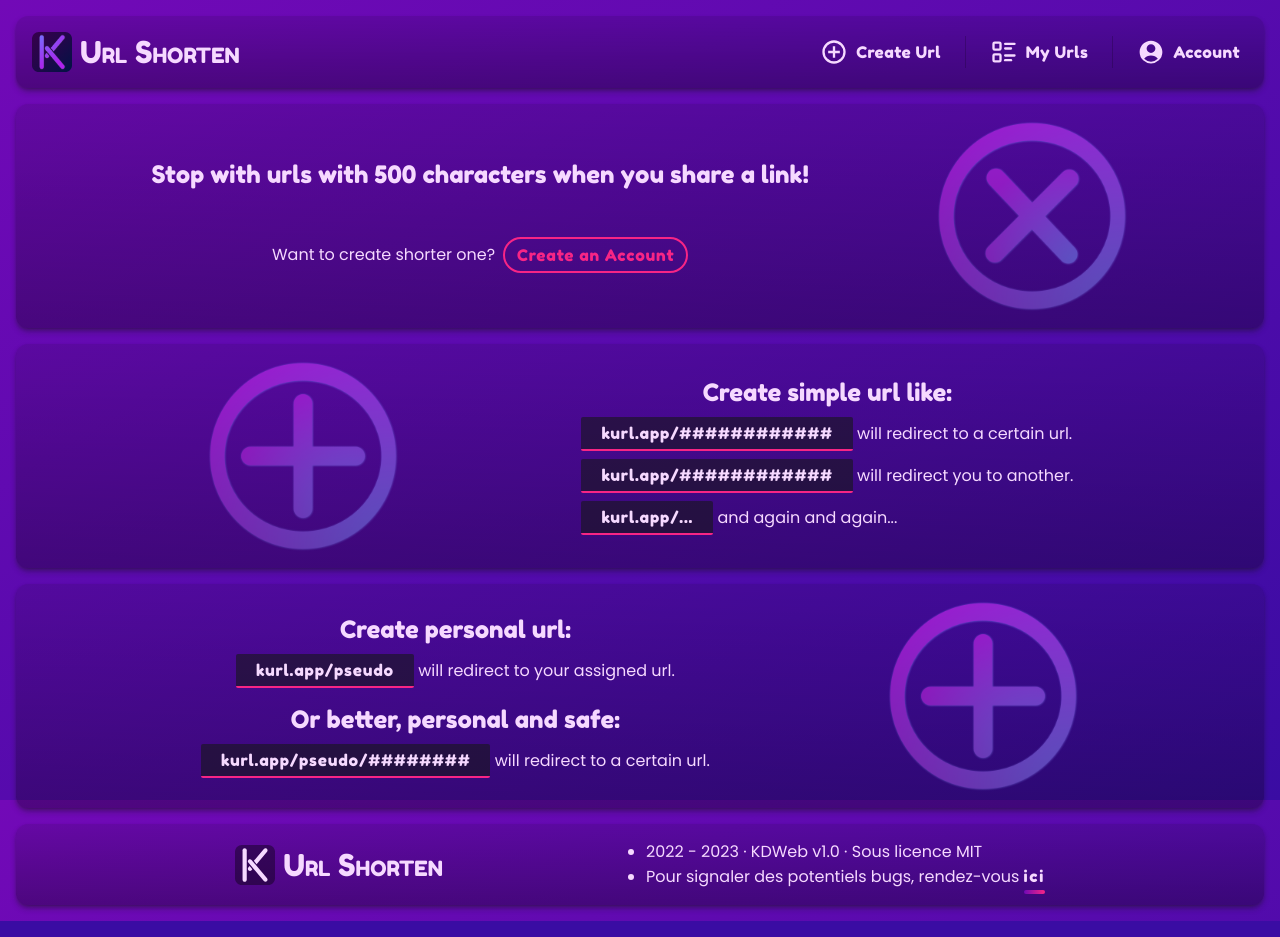
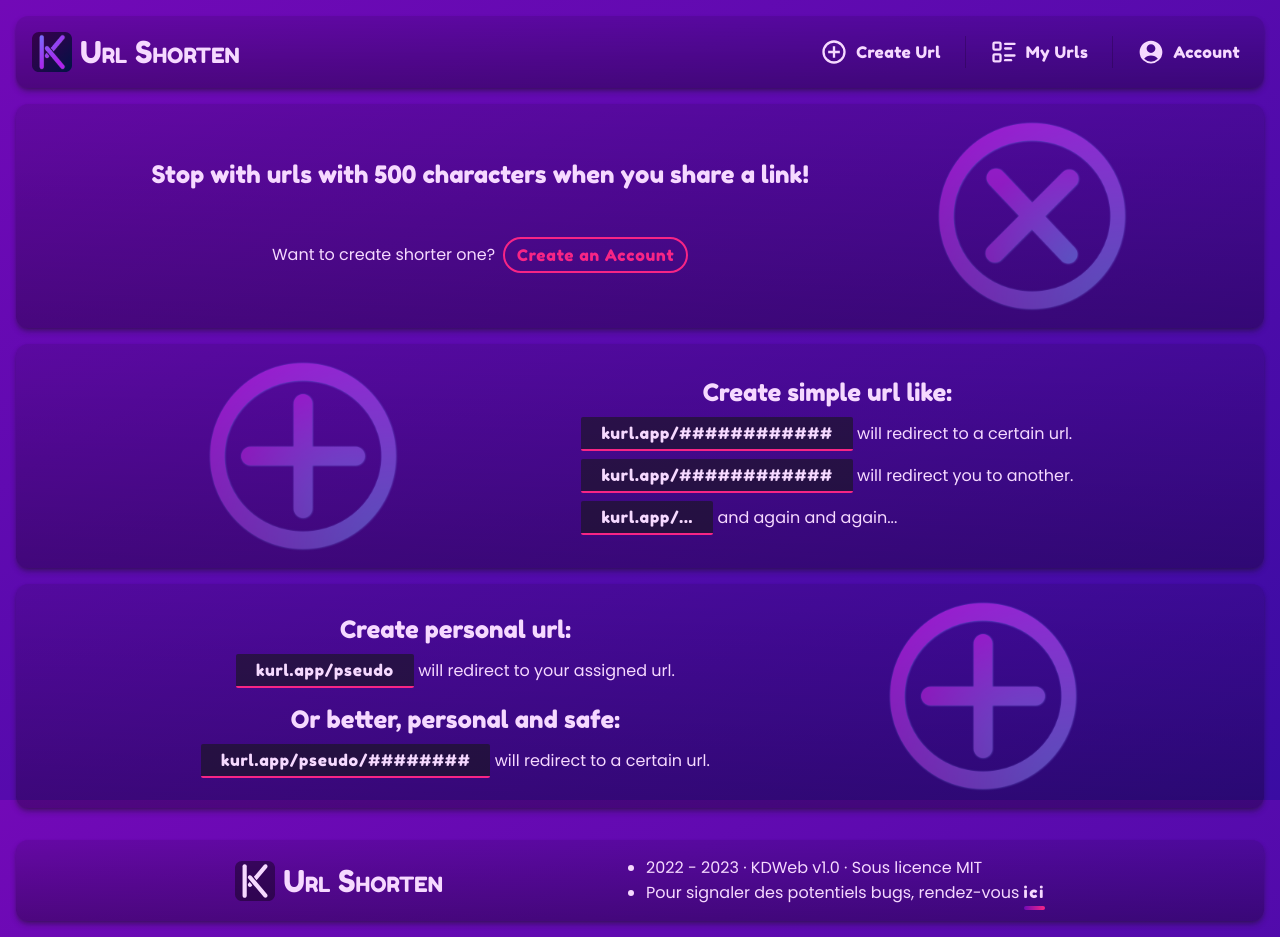
Before and after one commit to KevinDurand974/shorter_url_app, a Next.js app in the folder apps/client/: page / in a window 1280 px wide. Built offline with nearby package versions, Linux system fonts and the light colour scheme.

Commit message:
Remove auto remove margin bottom on global.css

```diff
--- a/apps/client/src/components/Layout.tsx
+++ b/apps/client/src/components/Layout.tsx
@@ -6,7 +6,7 @@ const Layout = ({ children }: PropsWithChildren) => {
 		<div className="flex flex-col min-h-screen p-2 md:p-4">
 			<Header />
 
-			<main className="flex-1 last-section">{children}</main>
+			<main className="flex-1">{children}</main>
 
 			<Footer />
 		</div>
--- a/apps/client/src/styles/globals.css
+++ b/apps/client/src/styles/globals.css
@@ -39,9 +39,6 @@ a {
 	.cta {
 		@apply text-accent border-2 border-accent rounded-full custom-underline hover:border-transparent hover:text-text transition duration-[0.4s];
 	}
-	.last-section section:last-child {
-		margin-bottom: 0;
-	}
 	.url {
 		@apply inline-block px-5 py-1 bg-t-alt/60 border-b-2 border-accent rounded-sm font-fredoka tracking-wider;
 	}
```
